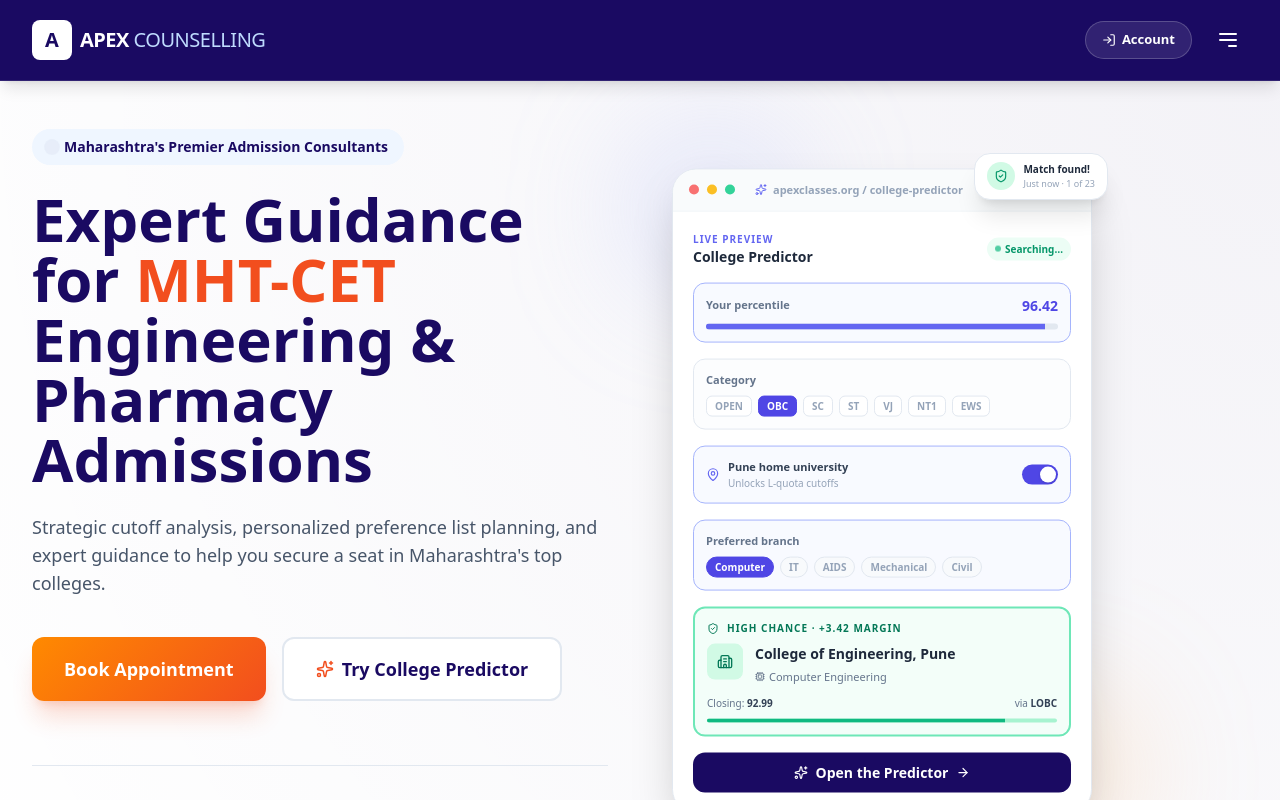
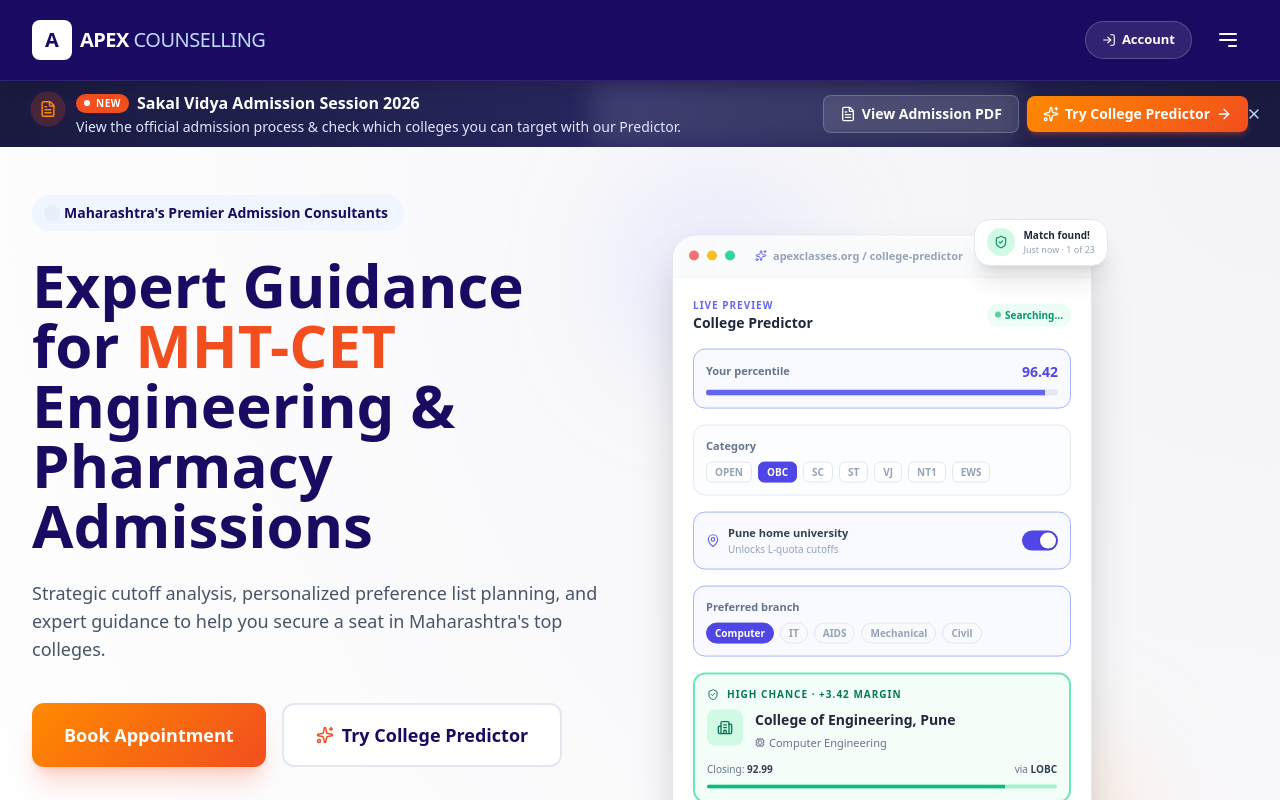
Before and after one commit to RohitHuge/ApexClasses, a React (Vite) app in the folder frontend/: page / in a window 1280 px wide. Shown: the top 800 px of the page. Built offline with nearby package versions, Linux system fonts and the light colour scheme; no server answers.

Commit message:
feat: add College Predictor call-to-action and global promo banner to enhance user engagement

```diff
--- a/frontend/src/components/Layout.jsx
+++ b/frontend/src/components/Layout.jsx
@@ -1,14 +1,20 @@
 import React, { useState } from 'react';
 import { Link, useNavigate } from 'react-router-dom';
 import { useAuth } from '../context/AuthContext';
-import { User, LogOut, ShoppingBag, LayoutDashboard, ChevronDown, Settings, Sparkles, GraduationCap, LogIn } from 'lucide-react';
+import { User, LogOut, ShoppingBag, LayoutDashboard, ChevronDown, Settings, Sparkles, GraduationCap, LogIn, FileText, ArrowRight, X } from 'lucide-react';
 import { motion, AnimatePresence } from 'framer-motion';
+
+// Official admission-process / counselling-session document (ImageKit-hosted).
+const ADMISSION_PROCESS_PDF = 'https://ik.imagekit.io/apexcounselling/sakal%20vidya%20(1).pdf';
 
 export default function Layout({ children }) {
   const [isMobileMenuOpen, setIsMobileMenuOpen] = useState(false);
   const [isAccountOpen, setIsAccountOpen] = useState(false);
+  const [showPromoBanner, setShowPromoBanner] = useState(true);
   const { user, logout } = useAuth();
   const navigate = useNavigate();
+
+  const dismissPromoBanner = () => setShowPromoBanner(false);
 
   const handleLogout = async () => {
     await logout();
@@ -178,6 +184,89 @@ export default function Layout({ children }) {
       </header>
       {/* END: Sticky Header */}
 
+      {/* BEGIN: Global Promo Banner (admission PDF + College Predictor) */}
+      <AnimatePresence>
+        {showPromoBanner && (
+          <motion.div
+            initial={{ opacity: 0, height: 0 }}
+            animate={{ opacity: 1, height: 'auto' }}
+            exit={{ opacity: 0, height: 0 }}
+            transition={{ type: 'spring', stiffness: 260, damping: 28 }}
+            className="relative z-40 overflow-hidden bg-gradient-to-r from-[#1A1A40] via-[#27275f] to-[#1A1A40]"
+          >
+            {/* animated sheen */}
+            <motion.div
+              aria-hidden
+              className="pointer-events-none absolute inset-y-0 -left-1/3 w-1/3 skew-x-[-20deg] bg-white/10 blur-md"
+              animate={{ x: ['0%', '450%'] }}
+              transition={{ duration: 3.4, repeat: Infinity, ease: 'easeInOut', repeatDelay: 1.4 }}
+            />
+            <div className="relative max-w-7xl mx-auto px-4 sm:px-6 lg:px-8 py-2.5">
+              <div className="flex flex-col gap-2.5 lg:flex-row lg:items-center lg:justify-between">
+                {/* Left: label + text */}
+                <div className="flex items-start gap-3 pr-8 lg:pr-0">
+                  <motion.span
+                    className="mt-0.5 flex-shrink-0 grid place-items-center h-8 w-8 rounded-full bg-apexOrange/20 text-apexOrangeLight"
+                    animate={{ scale: [1, 1.12, 1] }}
+                    transition={{ duration: 1.8, repeat: Infinity, ease: 'easeInOut' }}
+                  >
+                    <FileText className="h-4 w-4" />
+                  </motion.span>
+                  <div className="min-w-0">
+                    <div className="flex flex-wrap items-center gap-2">
+                      <span className="inline-flex items-center gap-1.5 rounded-full bg-apexOrange px-2 py-0.5 text-[10px] font-bold uppercase tracking-wider text-white">
+                        <span className="relative flex h-1.5 w-1.5">
+                          <span className="animate-ping absolute inline-flex h-full w-full rounded-full bg-white opacity-75"></span>
+                          <span className="relative inline-flex h-1.5 w-1.5 rounded-full bg-white"></span>
+                        </span>
+                        New
+                      </span>
+                      <span className="text-sm sm:text-base font-bold text-white">
+                        Sakal Vidya Admission Session 2026
+                      </span>
+                    </div>
+                    <p className="mt-0.5 text-xs sm:text-sm text-blue-100">
+                      View the official admission process &amp; check which colleges you can target with our Predictor.
+                    </p>
+                  </div>
+                </div>
+
+                {/* Right: actions */}
+                <div className="flex flex-shrink-0 flex-col gap-2 sm:flex-row sm:items-center">
+                  <a
+                    href={ADMISSION_PROCESS_PDF}
+                    target="_blank"
+                    rel="noopener noreferrer"
+                    className="inline-flex items-center justify-center gap-1.5 rounded-lg bg-white/10 px-4 py-2 text-sm font-bold text-white border border-white/20 transition-all hover:bg-white/20"
+                  >
+                    <FileText className="h-4 w-4" />
+                    View Admission PDF
+                  </a>
+                  <Link
+                    to="/college-predictor"
+                    className="inline-flex items-center justify-center gap-1.5 rounded-lg bg-orange-gradient px-4 py-2 text-sm font-bold text-white shadow-md shadow-apexOrange/30 transition-transform hover:scale-[1.03] active:scale-95"
+                  >
+                    <Sparkles className="h-4 w-4" />
+                    Try College Predictor
+                    <ArrowRight className="h-4 w-4" />
+                  </Link>
+                </div>
+              </div>
+            </div>
+
+            {/* Dismiss */}
+            <button
+              onClick={dismissPromoBanner}
+              aria-label="Dismiss notification"
+              className="absolute right-2 top-2 lg:right-3 lg:top-1/2 lg:-translate-y-1/2 grid place-items-center h-7 w-7 rounded-full text-blue-200 hover:bg-white/10 hover:text-white transition-colors"
+            >
+              <X className="h-4 w-4" />
+            </button>
+          </motion.div>
+        )}
+      </AnimatePresence>
+      {/* END: Global Promo Banner */}
+
       <main className="flex-grow">
         {children}
       </main>
--- a/frontend/src/pages/CounsellingBook.jsx
+++ b/frontend/src/pages/CounsellingBook.jsx
@@ -6,7 +6,7 @@ import { getCurrentUser } from '../utils/appwrite';
 import { orderService } from '../order/orderService';
 import AuthModal from '../order/components/AuthModal';
 import { motion, AnimatePresence } from 'framer-motion';
-import { X, ChevronLeft, ChevronRight, ZoomIn } from 'lucide-react';
+import { X, ChevronLeft, ChevronRight, ZoomIn, Sparkles, ArrowRight } from 'lucide-react';
 
 // Sample pages from the printed guide (ImageKit-hosted previews).
 const PREVIEW_PAGES = [
@@ -331,6 +331,52 @@ export default function CounsellingBook() {
             </div>
           </section>
 
+          {/* College Predictor CTA */}
+          <section className="py-16 sm:py-20 bg-slate-50">
+            <div className="max-w-7xl mx-auto px-4 sm:px-6 lg:px-8">
+              <motion.div
+                initial={{ opacity: 0, y: 30 }}
+                whileInView={{ opacity: 1, y: 0 }}
+                viewport={{ once: true, amount: 0.3 }}
+                transition={{ duration: 0.5 }}
+                className="relative overflow-hidden rounded-3xl bg-gradient-to-br from-[#1A1A40] to-[#27275f] px-6 py-10 sm:px-10 sm:py-12 shadow-xl"
+              >
+                {/* floating glow */}
+                <motion.div
+                  aria-hidden
+                  className="pointer-events-none absolute -top-16 -right-10 h-56 w-56 rounded-full bg-[#FF6600]/20 blur-3xl"
+                  animate={{ scale: [1, 1.2, 1], opacity: [0.5, 0.8, 0.5] }}
+                  transition={{ duration: 5, repeat: Infinity, ease: 'easeInOut' }}
+                />
+                <div className="relative flex flex-col items-center gap-6 text-center lg:flex-row lg:items-center lg:justify-between lg:text-left">
+                  <div className="max-w-2xl">
+                    <span className="inline-flex items-center gap-1.5 rounded-full bg-[#FF6600]/20 px-3 py-1 text-xs font-bold uppercase tracking-wider text-[#FF6600]">
+                      <Sparkles className="h-3.5 w-3.5" />
+                      New Tool
+                    </span>
+                    <h2 className="mt-3 text-2xl sm:text-3xl lg:text-4xl font-black text-white leading-tight">
+                      Not sure which college you'll get?
+                    </h2>
+                    <p className="mt-3 text-sm sm:text-base text-slate-300">
+                      Try our <span className="font-semibold text-white">College Predictor</span> — enter your percentile and category to see ranked Pune-region engineering colleges you can realistically target.
+                    </p>
+                  </div>
+                  <Link to="/college-predictor" className="flex-shrink-0">
+                    <motion.button
+                      whileHover={{ scale: 1.05 }}
+                      whileTap={{ scale: 0.96 }}
+                      className="inline-flex items-center gap-2 rounded-xl bg-[#FF6600] px-7 py-4 text-base font-bold text-white shadow-lg shadow-[#FF6600]/30"
+                    >
+                      <Sparkles className="h-5 w-5" />
+                      Predict My College
+                      <ArrowRight className="h-5 w-5" />
+                    </motion.button>
+                  </Link>
+                </div>
+              </motion.div>
+            </div>
+          </section>
+
           {/* Quick Enquiry Section */}
           <section className="py-20 bg-[#FF6600]">
             <div className="max-w-7xl mx-auto px-4 sm:px-6 lg:px-8 text-center">
```
Also changed, not shown: 1 other file (tests, documents, lock files or other folders).
